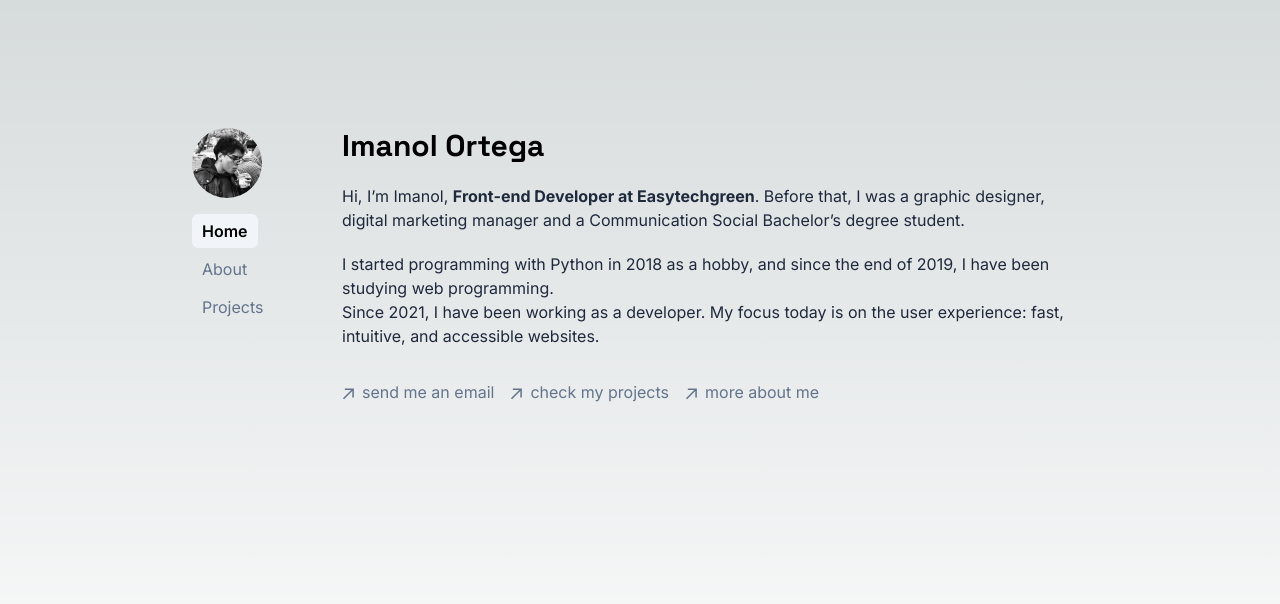
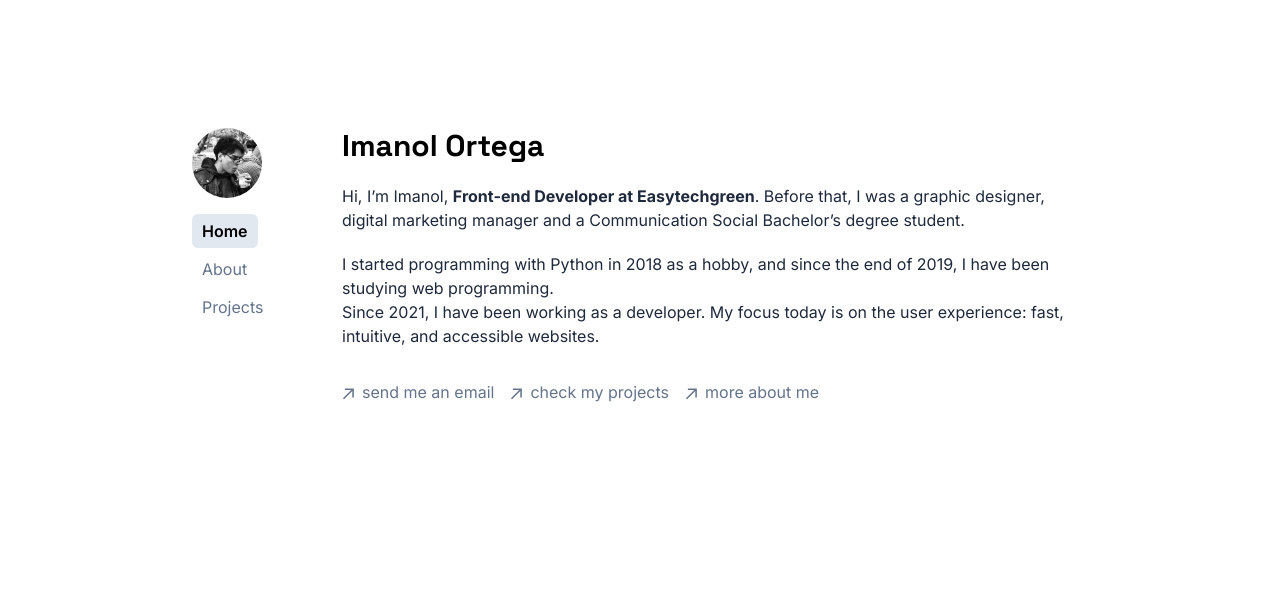
Before and after one commit to imanolortega/imanolortega.dev, a Next.js app: page / in a window 1280 px wide. Shown: the top 604 px of the page. Built offline with nearby package versions, Linux system fonts and the light colour scheme.

Commit message:
Change colors in light mode

```diff
--- a/src/app/globals.css
+++ b/src/app/globals.css
@@ -3,9 +3,10 @@
 @tailwind utilities;
 
 :root {
+  --tw-bg-opacity: 1;
   --foreground-rgb: 0, 0, 0;
-  --background-start-rgb: 214, 219, 220;
-  --background-end-rgb: 255, 255, 255;
+  --background-start-rgb: rgb(241 245 249 / var(--tw-bg-opacity));
+  --background-end-rgb: rgb(248 250 252 / var(--tw-bg-opacity));
 }
 
 @media (prefers-color-scheme: dark) {
--- a/src/components/aside/index.tsx
+++ b/src/components/aside/index.tsx
@@ -56,7 +56,7 @@
                   <span className="text-base relative py-[5px] px-[10px]">
                     {name}
                     {path === pathname ? (
-                      <div className="absolute inset-0 bg-slate-100 dark:bg-slate-800 rounded-md z-[-1]" />
+                      <div className="absolute inset-0 bg-slate-200 dark:bg-slate-800 rounded-md z-[-1]" />
                     ) : null}
                   </span>
                 </Link>
--- a/tailwind.config.js
+++ b/tailwind.config.js
@@ -5,6 +5,7 @@
     './src/components/**/*.{js,ts,jsx,tsx}',
     './src/app/**/*.{js,ts,jsx,tsx}',
   ],
+  //darkMode: 'class', // or 'media' or 'class'
   theme: {
     extend: {
       backgroundImage: {
```
